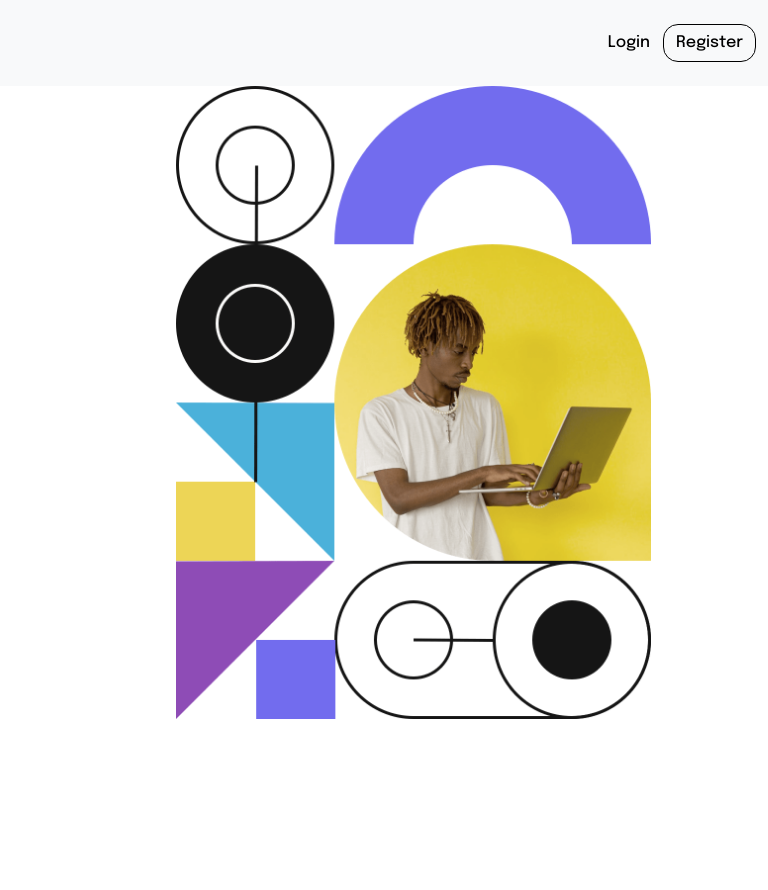
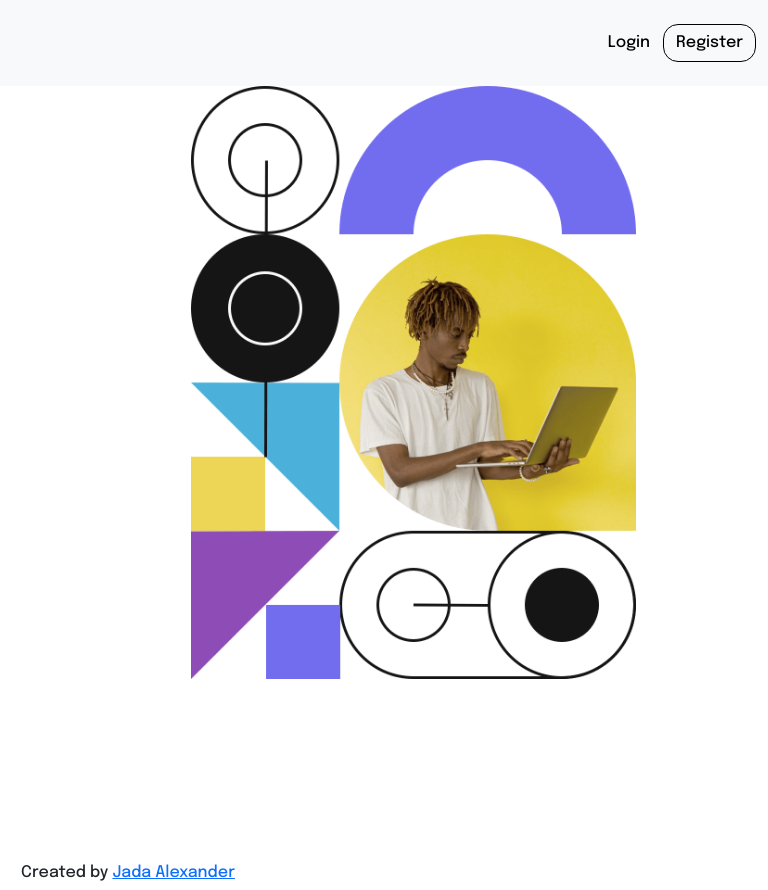
Before and after one commit to jalexandertech/TTS-Bootstrap-Practice, a plain HTML site: page index.html in a window 1280 px wide. Shown: the full height of the page, 512-1280 px from the left. Before the commit the page ends 856 px from the top, so only its background shows below. Drawn offline with nearby package versions, Linux system fonts and the light colour scheme.

Commit message:
Add footer

```diff
--- a/index.html
+++ b/index.html
@@ -81,7 +81,11 @@
     </div>
   </main>
   <footer>
-
+    <div class="container">
+      <div class="text-center">
+        Created by <a href="https://github.com/jalexandertech">Jada Alexander</a>
+      </div>
+    </div>
   </footer>
 
   <script src="https://cdn.jsdelivr.net/npm/@popperjs/core@2.9.2/dist/umd/popper.min.js" integrity="sha384-IQsoLXl5PILFhosVNubq5LC7Qb9DXgDA9i+tQ8Zj3iwWAwPtgFTxbJ8NT4GN1R8p" crossorigin="anonymous"></script>
--- a/style.css
+++ b/style.css
@@ -22,7 +22,7 @@ nav .register-btn {
 }
 
 main .hero-image img {
-    width: 475px;
+    width: 445px;
 }
 
 main .content-box {
@@ -59,3 +59,7 @@ main .img-thumbnail {
     padding-top: 40px;
     padding-bottom: 40px;
 }
+
+footer .container{
+    padding: 5px 0;
+}
```
